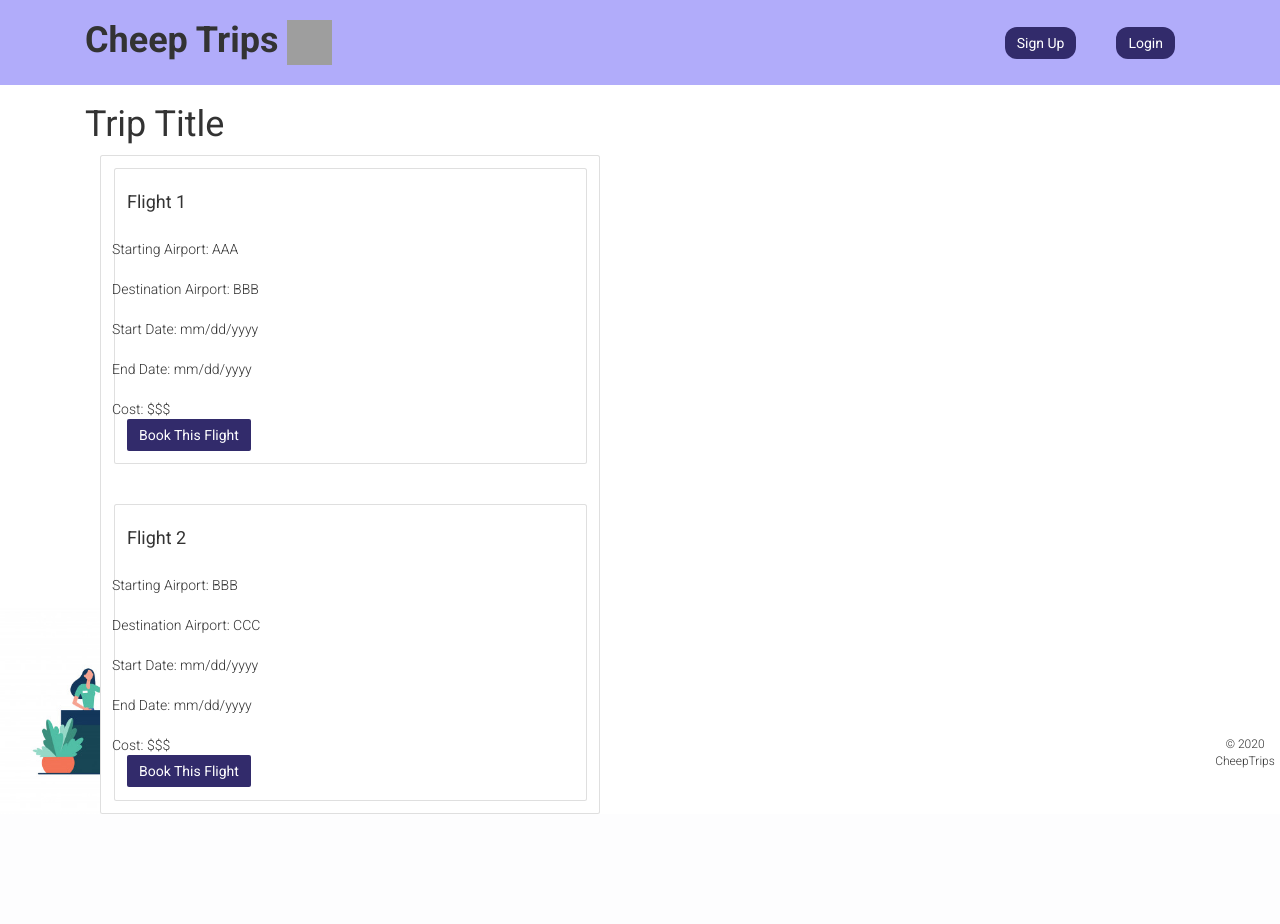
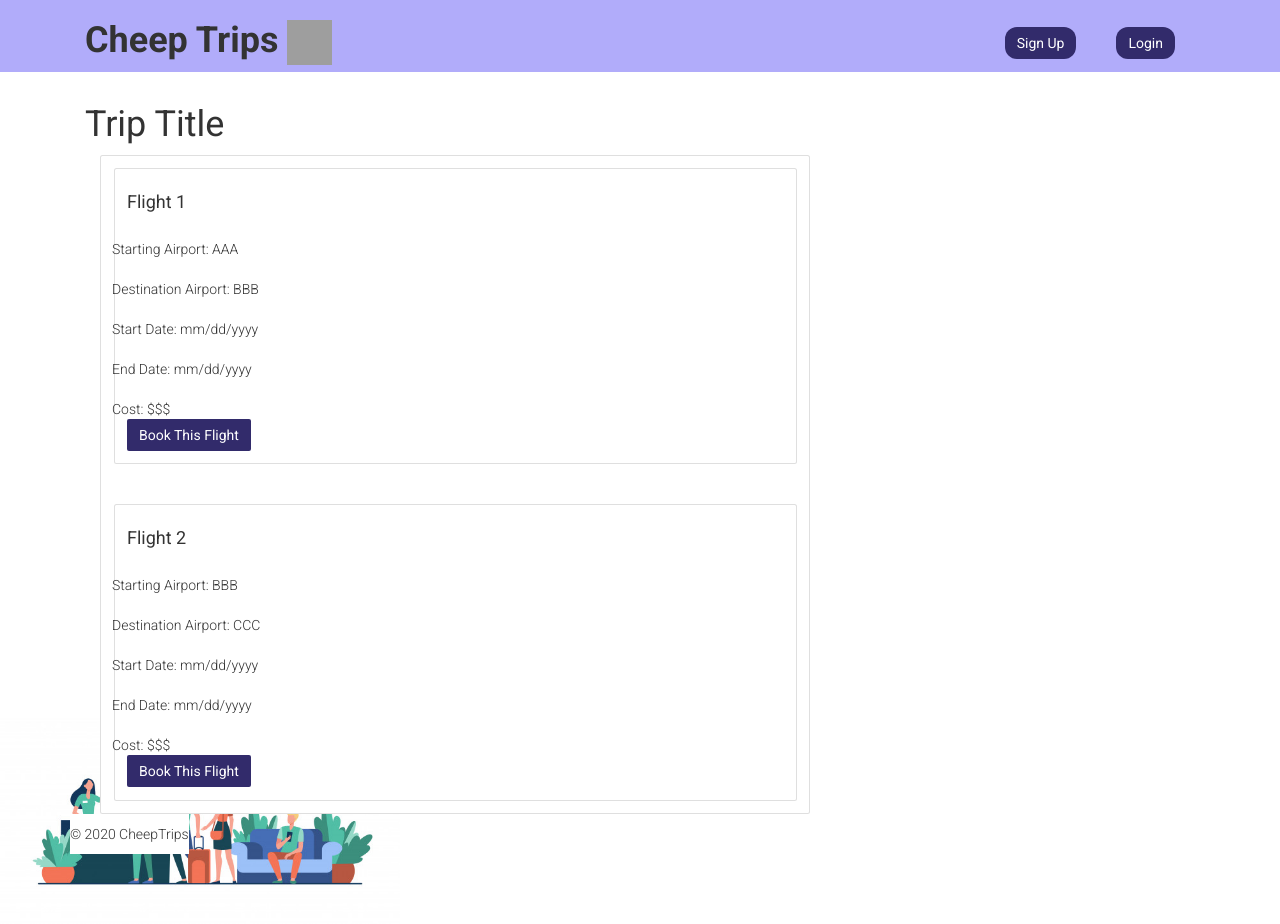
Before and after one commit to Cheep-Trips/CheepTrips, a Django app: page /view_trip/ in a window 1280 px wide. Before the commit the page ends 814 px from the top, so only its background shows below. Run offline with Django 3.2, Linux system fonts and the light colour scheme; some libraries are stand-ins or nearby versions; grey boxes are pictures that could not be loaded.

Commit message:
templates edits

```diff
--- a/src/trips/static/css/main.css
+++ b/src/trips/static/css/main.css
@@ -7,6 +7,7 @@ a {
 body {
   font-family: 'Roboto', sans-serif;
   font-weight: 300;
+  padding-bottom: 70px;
 }
 
 header {
--- a/src/trips/templates/trips/base.html
+++ b/src/trips/templates/trips/base.html
@@ -25,6 +25,7 @@
     }
     .navbar-custom {
       background-color: #b1acfa;
+      background: linear-gradient(to bottom, #b1acfa 85%, white 15%);
     }
     .btn.btn-rounded {
       border-radius: 12px;
@@ -35,7 +36,7 @@
 
   <div class="container-fluid navbar-custom">
     <header class="container">
-    <div class="row navbar-custom">
+    <div class="row">
       <a href="{% url 'trips:welcome' %}" class="col-sm-4">
       <h1>Cheep Trips
         <img src="https://cdn.discordapp.com/attachments/598365420981977120/716052242091737108/imageedit_7_7139378593_5.jpg" height="45" width="45">
@@ -59,17 +60,16 @@
   {% block content %}
   {% endblock %}
   <style>
-    footer {
-      position: absolute;
-      bottom: 0;
+    .myDiv {
+      background-color: white;
+      text-align: center;
     }
-  </style>
+    </style>
+
   <section class="container">
-    <div class="row pull-right">
-    <footer class="page-footer font-small">
-      <div class="footer-copyright text-center py-3">&copy 2020 CheepTrips
-      </div>
-    </footer>
+    <div class="row">
+      <div class="footer-copyright myDiv py-3">&copy 2020 CheepTrips
+    </div>
     </div>
   </section>
 
--- a/src/trips/templates/trips/destination.html
+++ b/src/trips/templates/trips/destination.html
@@ -13,6 +13,7 @@
 
 </style>
 <section class="container">
+    <div class="row">
     <form action="{% url 'trips:destination' %}" method="post" class='form'>
         {% csrf_token %}
     <!-- Start of left side elements -->
@@ -96,6 +97,7 @@
         </div>
     </div>
 </div>
+</div>
 </form>
 </section>
 {% endblock %}
--- a/src/trips/templates/trips/view_trip.html
+++ b/src/trips/templates/trips/view_trip.html
@@ -18,7 +18,7 @@
     <!-- Start of Cards Section -->
     <div class="col-md-8">
         <!-- Trip Card -->
-        <div class="card" style="width: 50rem;">
+        <div class="card">
             <div class="card-body">
                     <!-- Flight Cards -->
                     <div class="card">
--- a/src/trips/templates/trips/welcome.html
+++ b/src/trips/templates/trips/welcome.html
@@ -36,8 +36,7 @@
 
     <div class="row" style="padding-top : 15px">
       <figure class="center-block">
-        <input type='submit' class="btn btn-large btn-primary btn-rounded" name="with_destination" value="Specify Destination">
-        <input type='submit' class="btn btn-large btn-primary btn-rounded" name="without_destination" value="Inspire me!">
+        <input type='submit' class="btn btn-large btn-primary btn-rounded" name="without_destination" value="Search">
       </figure>
     </div>
   </section>
```
Also changed, not shown: src/trips/templates/trips/view_flight.html (+16 -21 lines), src/db.sqlite3.
